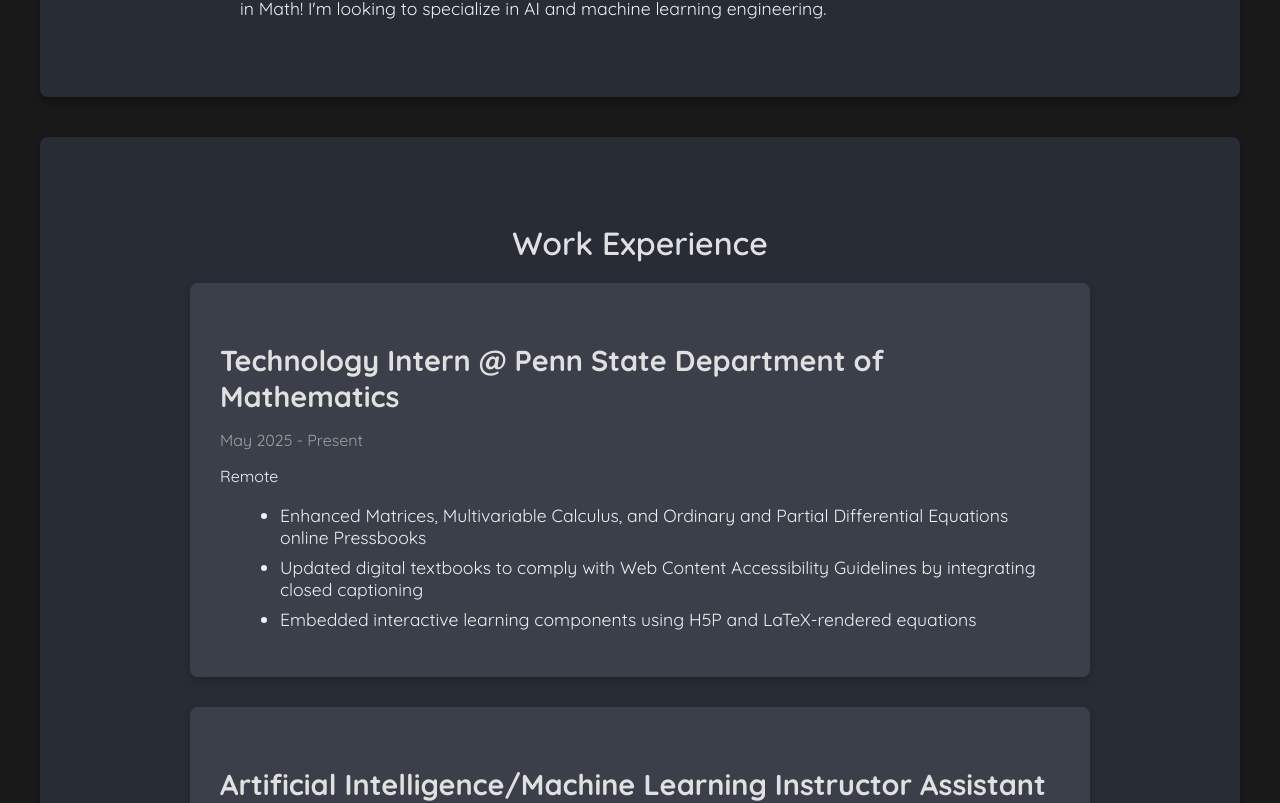
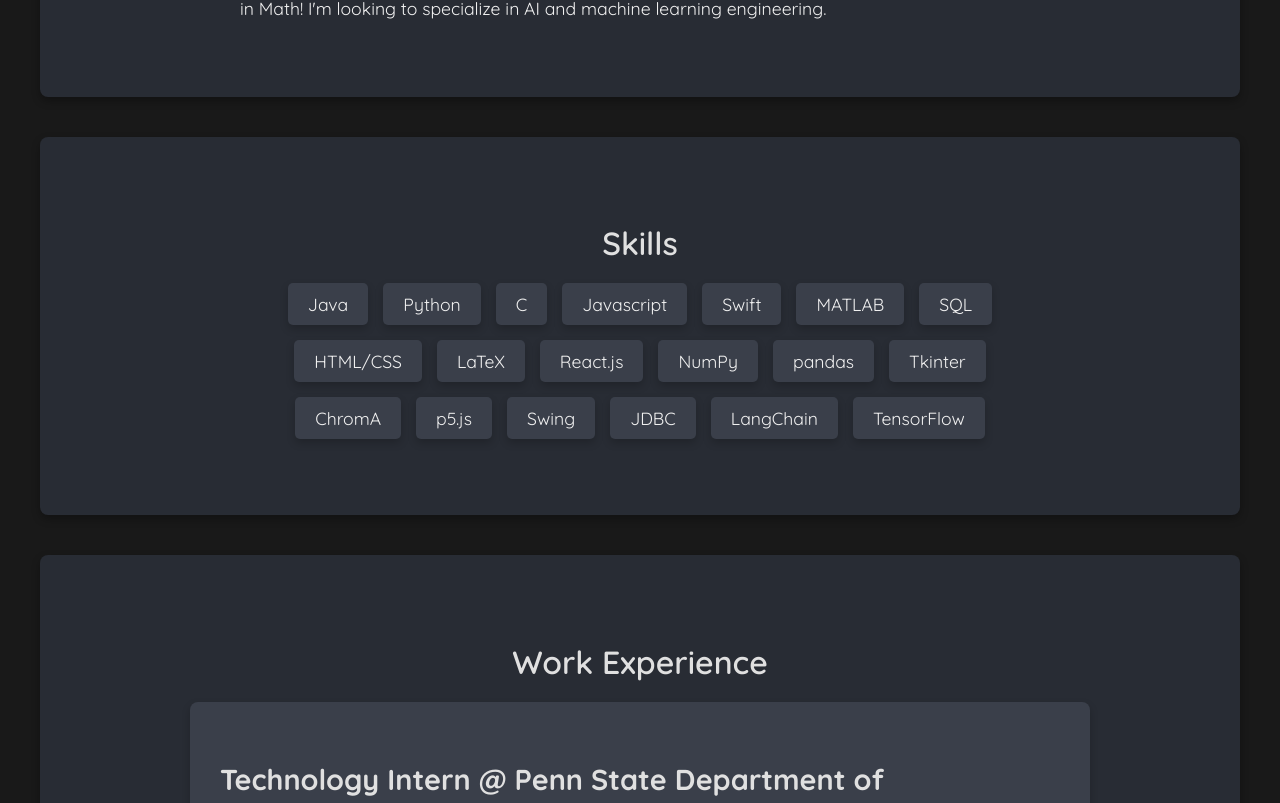
Before and after one commit to leonac24/portfolio, a React (Create React App) app: page / in a window 1280 px wide. Shown: the part 595-1398 px from the top of the page. Built offline with nearby package versions, Linux system fonts and the light colour scheme.

Commit message:
Update build files and component styles

```diff
--- a/src/App.js
+++ b/src/App.js
@@ -16,10 +16,10 @@
       <Navbar aboutSectionRef={aboutSectionRef} />
       <main>
         <About ref={aboutSectionRef} />
+        <Skills />
         <WorkExperience />
+        <Projects />
         <LeadershipAndInvolvement />
-        <Skills />
-        <Projects />
         <Contact />
       </main>
     </div>
--- a/src/components/LeadershipAndInvolvement.css
+++ b/src/components/LeadershipAndInvolvement.css
@@ -36,7 +36,7 @@
 .involvement-years,
 .involvement-location {
   font-size: 1rem;
-  color: #a0a0a0; /* Lighter grey for years/location */
+  color: #c8c7c7; /* Lighter grey for years/location */
   margin-bottom: 15px;
 }
 
--- a/src/components/WorkExperience.css
+++ b/src/components/WorkExperience.css
@@ -61,6 +61,12 @@
   margin-bottom: 15px;
 }
 
+.experience-location {
+  font-size: 1rem;
+  color: #c8c7c7; /* Lighter grey for years/location */
+  margin-bottom: 15px;
+}
+
 .experience-description {
   list-style-type: disc;
   margin-left: 20px;
```
Also changed, not shown: 12 other files (tests, documents, lock files or other folders).
